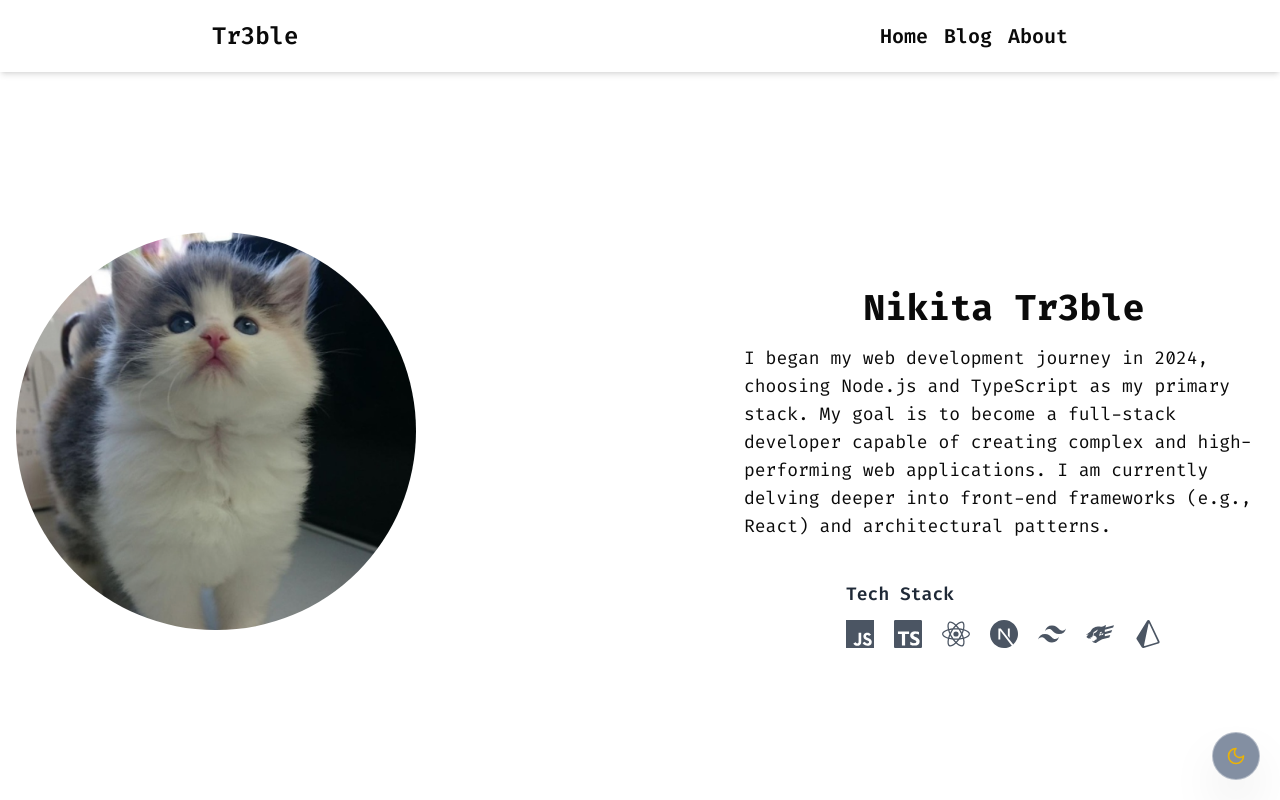
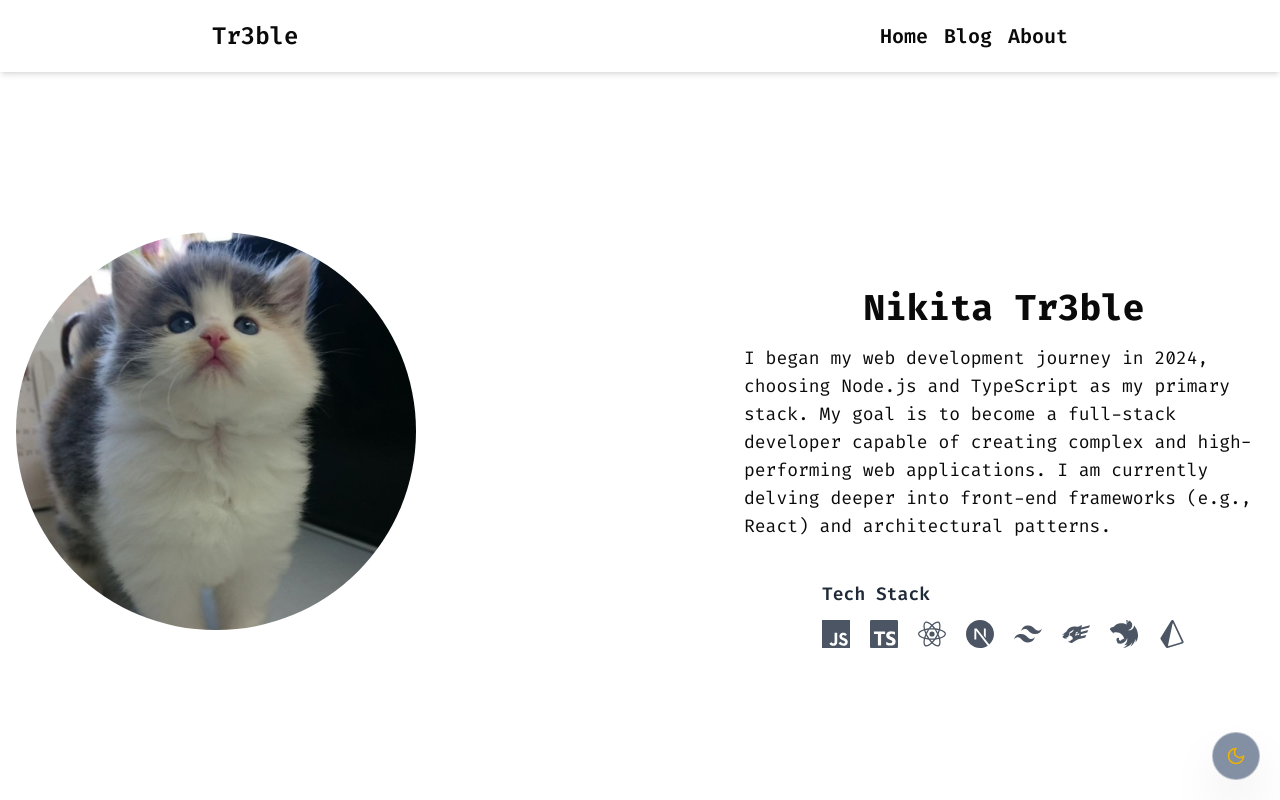
Before and after one commit to tr3bleee/Tr3bleSite, a Next.js app: page /about in a window 1280 px wide. Shown: the top 800 px of the page. Built offline with nearby package versions, Linux system fonts and the light colour scheme.

Commit message:
Add nestjs

```diff
--- a/src/components/TechStack.tsx
+++ b/src/components/TechStack.tsx
@@ -6,6 +6,7 @@ import {
   SiFastify,
   SiPrisma,
   SiJavascript,
+  SiNestjs,
 } from "react-icons/si";
 import {
   Tooltip,
@@ -30,6 +31,7 @@ export default function TechStack() {
             { icon: SiNextdotjs, name: "Next.js" },
             { icon: SiTailwindcss, name: "Tailwind CSS" },
             { icon: SiFastify, name: "Fastify" },
+            { icon: SiNestjs, name: "NestJS"},
             { icon: SiPrisma, name: "Prisma" },
           ].map((tech, index) => (
             <Tooltip key={index}>
```
